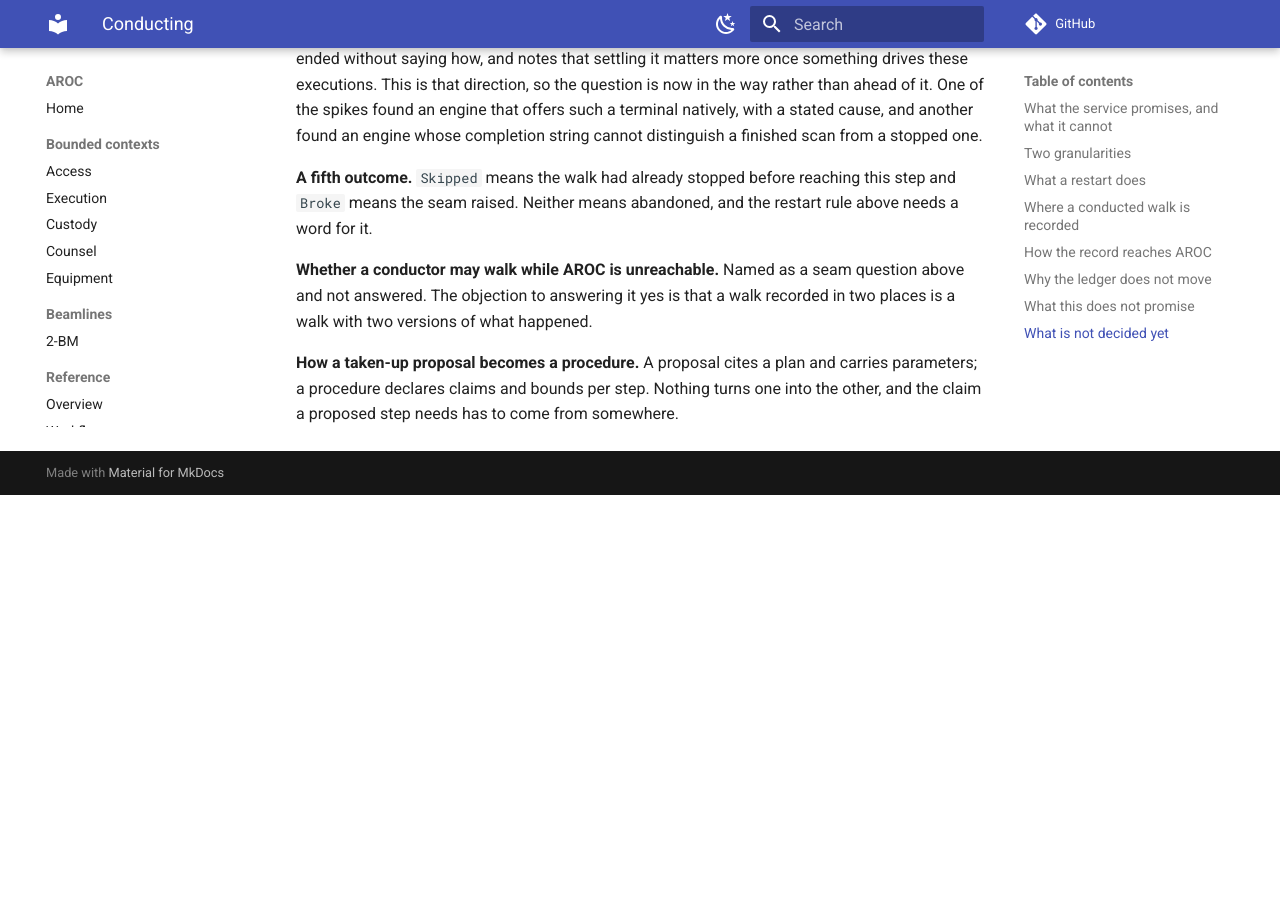
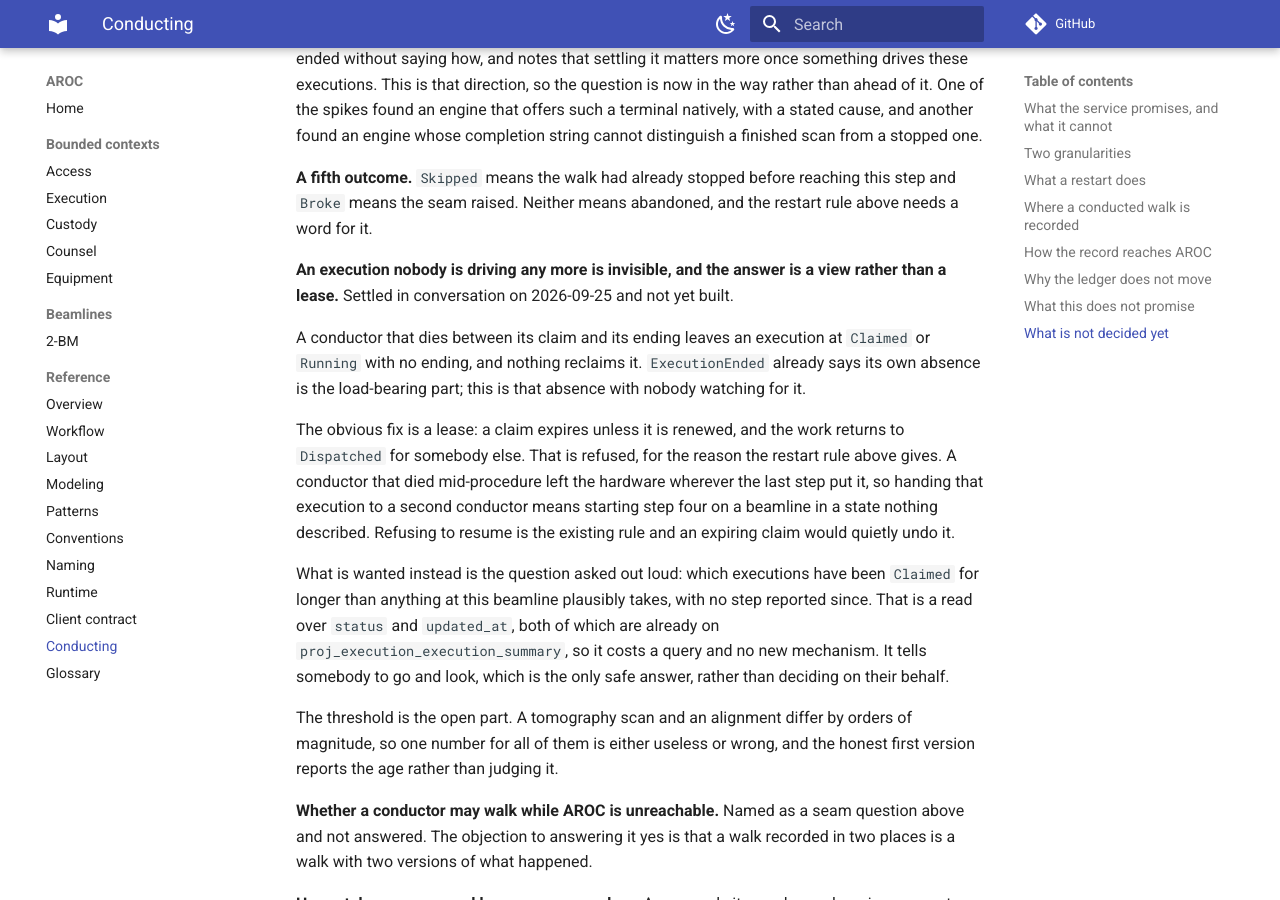
Before and after one commit to open-cora/cora, an MkDocs documentation site: the page built from docs/reference/conducting.md, in a window 1280 px wide and 900 px high, scrolled down 5336 px. Built offline with MkDocs 1.6.1 and Material for MkDocs 9.7.7, drawn with Linux system fonts in a browser that asks for light colours; comment, search, counter and statistics services are not loaded; before the commit the page ends 5831 px from its top, so only the background shows below that.

Commit message:
docs(conducting): an execution nobody is driving needs a view, not an expiring claim
An execution whose conductor died between its claim and its ending sits
at Claimed with no ending and nothing reclaims it. The events already
describe that state; nothing watches for it.

Recording the decision rather than the option, because the obvious fix is
the wrong one and would otherwise get built. A lease that returns expired
claims to Dispatched means handing a second conductor a procedure whose
hardware is wherever the first one left it, which is the resume this page
already refuses two sections above.

What is wanted is the question asked out loud: which executions have been
Claimed a long time with no step reported since. Both columns are on the
summary projection already, so it is a query and no new mechanism, and it
tells somebody to go and look instead of deciding for them.

The threshold stays open. A tomography scan and an alignment differ by
orders of magnitude, so the first version reports the age rather than
judging it.

Co-Authored-By: Claude Opus 5 (1M context) <noreply@anthropic.com>

```diff
--- a/docs/reference/conducting.md
+++ b/docs/reference/conducting.md
@@ -128,6 +128,16 @@ That is why the expiry rule above matters so much. A lease that expired into "fr
 
 **A fifth outcome.** `Skipped` means the walk had already stopped before reaching this step and `Broke` means the seam raised. Neither means abandoned, and the restart rule above needs a word for it.
 
+**An execution nobody is driving any more is invisible, and the answer is a view rather than a lease.** Settled in conversation on 2026-09-25 and not yet built.
+
+A conductor that dies between its claim and its ending leaves an execution at `Claimed` or `Running` with no ending, and nothing reclaims it. `ExecutionEnded` already says its own absence is the load-bearing part; this is that absence with nobody watching for it.
+
+The obvious fix is a lease: a claim expires unless it is renewed, and the work returns to `Dispatched` for somebody else. That is refused, for the reason the restart rule above gives. A conductor that died mid-procedure left the hardware wherever the last step put it, so handing that execution to a second conductor means starting step four on a beamline in a state nothing described. Refusing to resume is the existing rule and an expiring claim would quietly undo it.
+
+What is wanted instead is the question asked out loud: which executions have been `Claimed` for longer than anything at this beamline plausibly takes, with no step reported since. That is a read over `status` and `updated_at`, both of which are already on `proj_execution_execution_summary`, so it costs a query and no new mechanism. It tells somebody to go and look, which is the only safe answer, rather than deciding on their behalf.
+
+The threshold is the open part. A tomography scan and an alignment differ by orders of magnitude, so one number for all of them is either useless or wrong, and the honest first version reports the age rather than judging it.
+
 **Whether a conductor may walk while AROC is unreachable.** Named as a seam question above and not answered. The objection to answering it yes is that a walk recorded in two places is a walk with two versions of what happened.
 
 **How a taken-up proposal becomes a procedure.** A proposal cites a plan and carries parameters; a procedure declares claims and bounds per step. Nothing turns one into the other, and the claim a proposed step needs has to come from somewhere.
```
